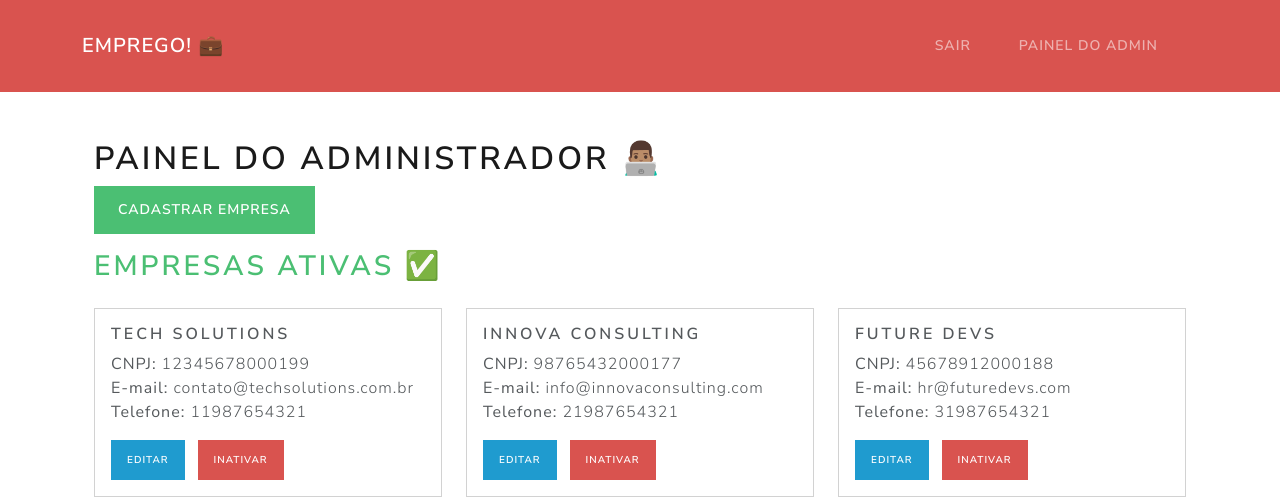
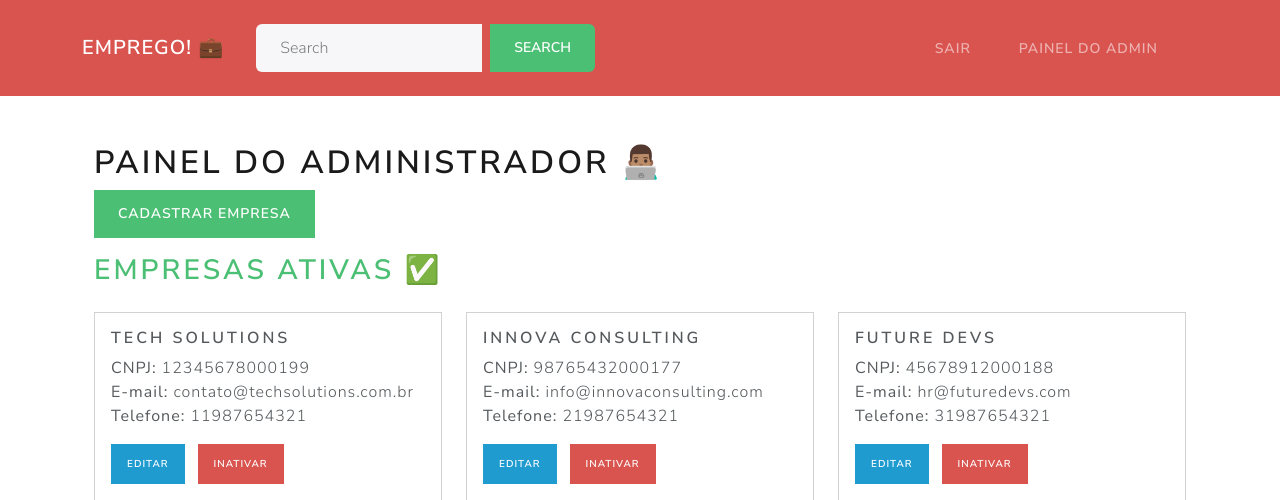
Before and after one commit to paulo-henrique-santos/EmpreGO, a Flask app: page /adm in a window 1280 px wide. Shown: the top 500 px of the page. Run offline with Flask 3, Linux system fonts and the light colour scheme; the visitor is signed in with stand-in values (Sample User, id 1); data comes from the database, SQL or seed files in the repository; some libraries are stand-ins or nearby versions.

Commit message:
Update header.html

```diff
--- a/templates/header.html
+++ b/templates/header.html
@@ -2,6 +2,10 @@
     <div class="container">
       <a class="navbar-brand" href="/">EmpreGO! 💼</a>
       <span class="fs-6 text-secondary"></span>
+      <form class="d-flex" role="search" action="/procurar" method="POST">
+        <input class="form-control me-2 rounded-start" type="search" placeholder="Search" name="pesquisar" aria-label="Search">
+        <button class="btn btn-success rounded-end" type="submit">Search</button>
+      </form>
       <button
         class="navbar-toggler"
         type="button"
@@ -35,6 +39,7 @@
           </li>
 
           {% endif %}
+
         </ul>
       </div>
     </div>
```
